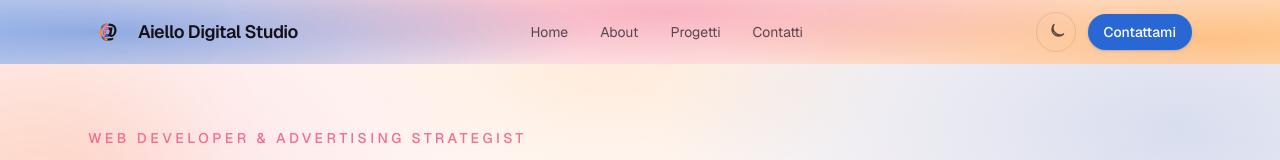
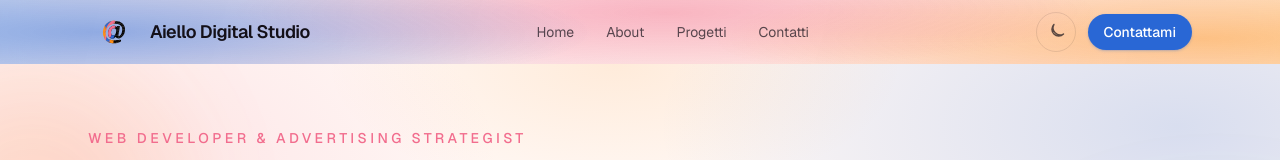
Before and after one commit to JustPeppeRepo/agenzia-pubblicitaria, a Next.js app: page / in a window 1280 px wide. Shown: the top 160 px of the page. Built offline with nearby package versions, Linux system fonts and the light colour scheme.

Commit message:
STYLE - bigger logo

```diff
--- a/src/components/layout/Header.tsx
+++ b/src/components/layout/Header.tsx
@@ -15,9 +15,9 @@ export function Header() {
           <Image
             src="/logo.svg"
             alt=""
-            width={40}
-            height={40}
-            className="h-10 w-10 shrink-0 object-contain"
+            width={52}
+            height={52}
+            className="h-[52px] w-[52px] shrink-0 object-contain"
             priority
             unoptimized
           />
```
